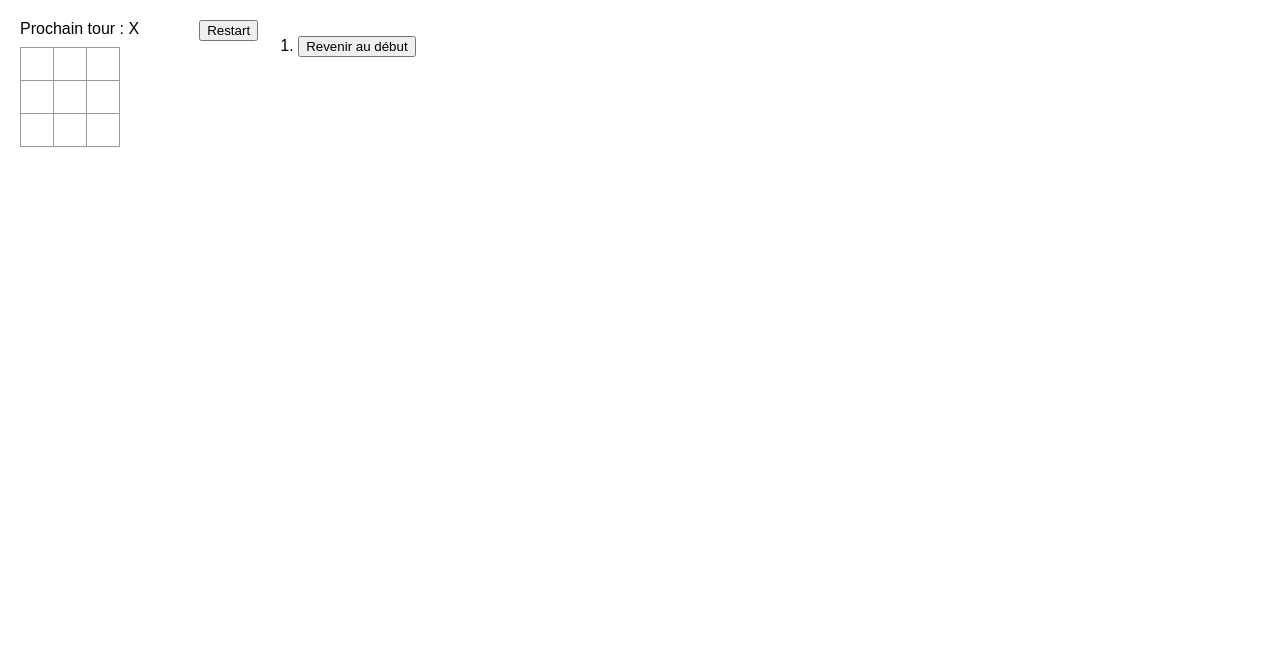
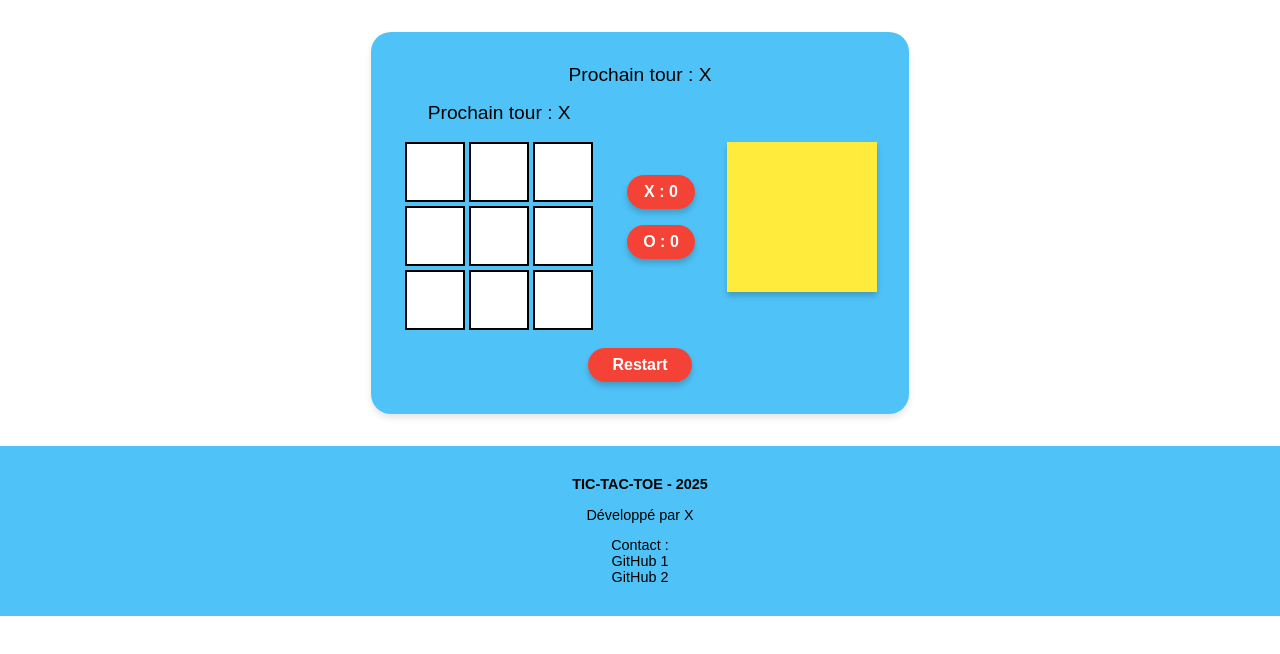
Before and after one commit to IDGHIM/Tic-Tac-Toe, a React (Create React App) app: page / in a window 1280 px wide. Shown: the top 654 px of the page. Built offline with nearby package versions, Linux system fonts and the light colour scheme.

Commit message:
Edit CSS

```diff
--- a/src/App.js
+++ b/src/App.js
@@ -1,9 +1,12 @@
 import { useState } from 'react';
 import './styles.css';
 
-function Square({ value, onSquareClick }) {
+function Square({ value, onSquareClick, highlight }) {
   return (
-    <button className="square" onClick={onSquareClick}>
+    <button
+      className={`square ${highlight ? 'highlight' : ''}`}
+      onClick={onSquareClick}
+    >
       {value}
     </button>
   );
@@ -11,124 +14,140 @@ function Square({ value, onSquareClick }) {
 
 function Board({ xIsNext, squares, onPlay }) {
   function handleClick(i) {
-    if (calculateWinner(squares) || squares[i]) {
-      return;
-    }
+    if (calculateWinner(squares) || squares[i]) return;
+
     const nextSquares = squares.slice();
     nextSquares[i] = xIsNext ? 'X' : 'O';
-    onPlay(nextSquares);
+    onPlay(nextSquares, i);
   }
 
-  const winner = calculateWinner(squares);
+  const winningLine = calculateWinner(squares);
+  const winner = winningLine ? squares[winningLine[0]] : null;
   const status = winner
     ? `${winner} a gagné`
-    : `Prochain tour : ${xIsNext ? 'X' : 'O'}`;
-
-  const rows = 3;
-  const cols = 3;
-  const boardRows = [];
-
-  for (let rowIndex = 0; rowIndex < rows; rowIndex++) {
-    const rowSquares = [];
-    for (let colIndex = 0; colIndex < cols; colIndex++) {
-      const index = rowIndex * cols + colIndex;
-      rowSquares.push(
-        <Square
-          key={index}
-          value={squares[index]}
-          onSquareClick={() => handleClick(index)}
-        />
-      );
-    }
-    boardRows.push(
-      <div className="board-row" key={rowIndex}>
-        {rowSquares}
-      </div>
-    );
-  }
+    : `Prochain tour : ${xIsNext ? 'X' : 'O'}`;
 
   return (
-    <div>
+    <>
       <div className="status">{status}</div>
-      {boardRows}
-    </div>
+      <div className="board-row">
+        {[0, 1, 2].map(i => (
+          <Square
+            key={i}
+            value={squares[i]}
+            onSquareClick={() => handleClick(i)}
+            highlight={winningLine && winningLine.includes(i)}
+          />
+        ))}
+      </div>
+      <div className="board-row">
+        {[3, 4, 5].map(i => (
+          <Square
+            key={i}
+            value={squares[i]}
+            onSquareClick={() => handleClick(i)}
+            highlight={winningLine && winningLine.includes(i)}
+          />
+        ))}
+      </div>
+      <div className="board-row">
+        {[6, 7, 8].map(i => (
+          <Square
+            key={i}
+            value={squares[i]}
+            onSquareClick={() => handleClick(i)}
+            highlight={winningLine && winningLine.includes(i)}
+          />
+        ))}
+      </div>
+    </>
   );
 }
 
 export default function Game() {
   const [history, setHistory] = useState([Array(9).fill(null)]);
   const [currentMove, setCurrentMove] = useState(0);
+  const [xScore, setXScore] = useState(0);
+  const [oScore, setOScore] = useState(0);
+  const [movesLog, setMovesLog] = useState([]);
+
+  const currentSquares = history[currentMove];
   const xIsNext = currentMove % 2 === 0;
-  const currentSquares = history[currentMove];
 
-  function handlePlay(nextSquares) {
+  function handlePlay(nextSquares, index) {
     const nextHistory = [...history.slice(0, currentMove + 1), nextSquares];
     setHistory(nextHistory);
     setCurrentMove(nextHistory.length - 1);
-  }
 
-  function jumpTo(move) {
-    setCurrentMove(move);
+    const player = xIsNext ? 'X' : 'O';
+    setMovesLog(prev => [...prev, `${prev.length + 1}. Coup ${player}`]);
+
+    const winnerLine = calculateWinner(nextSquares);
+    if (winnerLine) {
+      const winner = nextSquares[winnerLine[0]];
+      if (winner === 'X') setXScore(prev => prev + 1);
+      else if (winner === 'O') setOScore(prev => prev + 1);
+    }
   }
 
   function restartGame() {
+    setCurrentMove(0);
     setHistory([Array(9).fill(null)]);
-    setCurrentMove(0);
+    setMovesLog([]);
   }
 
-  const moves = history.map((_, move) => {
-    const description = move
-      ? `Aller au coup #${move}`
-      : 'Revenir au début';
-    return (
-      <li key={move}>
-        <button onClick={() => jumpTo(move)}>{description}</button>
-      </li>
-    );
-  });
+  return (
+    <>
+      <div className="game">
+        <div className="status">
+          {calculateWinner(currentSquares)
+            ? currentSquares[calculateWinner(currentSquares)[0]] + ' a gagné'
+            : 'Prochain tour : ' + (xIsNext ? 'X' : 'O')}
+        </div>
 
-  const movesHistory = history.map((_, move) =>
-    move > 0 ? <li key={move}>Vous êtes au coup #{move}</li> : null
-  );
+        <div style={{ display: 'flex', alignItems: 'center' }}>
+          <div className="game-board">
+            <Board xIsNext={xIsNext} squares={currentSquares} onPlay={handlePlay} />
+          </div>
 
-  return (
-    <div className="game">
-      <div className="game-board">
-        <Board
-          xIsNext={xIsNext}
-          squares={currentSquares}
-          onPlay={handlePlay}
-        />
+          <div className="score-buttons">
+            <button>X : {xScore}</button>
+            <button>O : {oScore}</button>
+          </div>
+
+          <div className="notes">
+            <ul>
+              {movesLog.map((coup, idx) => (
+                <li key={idx}>{coup}</li>
+              ))}
+            </ul>
+          </div>
+        </div>
+
+        <div className="game-restart">
+          <button id="restart-btn" onClick={restartGame}>Restart</button>
+        </div>
       </div>
-      <div className="game-info">
-        <ol>{movesHistory}</ol>
+
+      <div className="footer">
+        <p><strong>TIC-TAC-TOE - 2025</strong></p>
+        <p>Développé par X</p>
+        <p>Contact :<br />GitHub 1<br />GitHub 2</p>
       </div>
-      <div className="game-restart">
-        <button id="restart-btn" onClick={restartGame}>
-          Restart
-        </button>
-      </div>
-      <div className="game-moves">
-        <ol>{moves}</ol>
-      </div>
-    </div>
+    </>
   );
 }
 
 function calculateWinner(squares) {
   const lines = [
-    [0, 1, 2],
-    [3, 4, 5],
-    [6, 7, 8],
-    [0, 3, 6],
-    [1, 4, 7],
-    [2, 5, 8],
-    [0, 4, 8],
-    [2, 4, 6],
+    [0, 1, 2], [3, 4, 5], [6, 7, 8],
+    [0, 3, 6], [1, 4, 7], [2, 5, 8],
+    [0, 4, 8], [2, 4, 6],
   ];
-  for (const [a, b, c] of lines) {
+  for (const line of lines) {
+    const [a, b, c] = line;
     if (squares[a] && squares[a] === squares[b] && squares[a] === squares[c]) {
-      return squares[a];
+      return line;
     }
   }
   return null;
--- a/src/styles.css
+++ b/src/styles.css
@@ -1,90 +1,101 @@
-* {
-  box-sizing: border-box;
+body {
+  background: white;
+  margin: 0;
+  font-family: Arial, sans-serif;
 }
 
-body {
-  font-family: sans-serif;
-  margin: 20px;
-  padding: 0;
+.game {
+  background-color: #4fc3f7;
+  padding: 2rem;
+  border-radius: 20px;
+  width: fit-content;
+  margin: 2rem auto;
+  box-shadow: 0 4px 6px rgba(0,0,0,0.1);
 }
 
-h1 {
-  margin-top: 0;
-  font-size: 22px;
+.status {
+  font-size: 1.2rem;
+  margin-bottom: 1rem;
+  text-align: center;
 }
 
-h2 {
-  margin-top: 0;
-  font-size: 20px;
-}
-
-h3 {
-  margin-top: 0;
-  font-size: 18px;
-}
-
-h4 {
-  margin-top: 0;
-  font-size: 16px;
-}
-
-h5 {
-  margin-top: 0;
-  font-size: 14px;
-}
-
-h6 {
-  margin-top: 0;
-  font-size: 12px;
-}
-
-code {
-  font-size: 1.2em;
-}
-
-ul {
-  padding-inline-start: 20px;
-}
-
-* {
-  box-sizing: border-box;
-}
-
-body {
-  font-family: sans-serif;
-  margin: 20px;
-  padding: 0;
+.board-row {
+  display: flex;
 }
 
 .square {
-  background: #fff;
-  border: 1px solid #999;
-  float: left;
-  font-size: 24px;
+  background: white;
+  border: 2px solid black;
+  font-size: 2rem;
   font-weight: bold;
-  line-height: 34px;
-  height: 34px;
-  margin-right: -1px;
-  margin-top: -1px;
-  padding: 0;
+  line-height: 60px;
+  height: 60px;
+  width: 60px;
+  margin: 2px;
   text-align: center;
-  width: 34px;
+  vertical-align: middle;
+  cursor: pointer;
 }
 
-.board-row:after {
-  clear: both;
-  content: '';
-  display: table;
+.square:focus {
+  outline: none;
 }
 
-.status {
-  margin-bottom: 10px;
-}
-.game {
-  display: flex;
-  flex-direction: row;
+.square.highlight {
+  background-color: #ffff00; /* fond jaune vif */
+  border-color: #fbc02d;
+  font-weight: bold;
 }
 
-.game-info {
-  margin-left: 20px;
+
+.score-buttons {
+  margin-left: 2rem;
+  display: flex;
+  flex-direction: column;
+  gap: 1rem;
 }
+
+.score-buttons button {
+  background-color: #f44336;
+  color: white;
+  border: none;
+  border-radius: 20px;
+  padding: 0.5rem 1rem;
+  font-size: 1rem;
+  font-weight: bold;
+  cursor: default;
+  box-shadow: 0 4px 6px rgba(0,0,0,0.2);
+}
+
+.notes {
+  width: 150px;
+  height: 150px;
+  background-color: #ffeb3b;
+  margin-left: 2rem;
+  box-shadow: 0 4px 6px rgba(0,0,0,0.2);
+}
+
+.game-restart {
+  margin-top: 1rem;
+  text-align: center;
+}
+
+#restart-btn {
+  background-color: #f44336;
+  color: white;
+  border: none;
+  border-radius: 20px;
+  padding: 0.5rem 1.5rem;
+  font-size: 1rem;
+  font-weight: bold;
+  cursor: pointer;
+  box-shadow: 0 4px 6px rgba(0,0,0,0.2);
+}
+
+.footer {
+  background-color: #4fc3f7;
+  text-align: center;
+  padding: 1rem;
+  margin-top: 2rem;
+  font-size: 0.9rem;
+}
```
